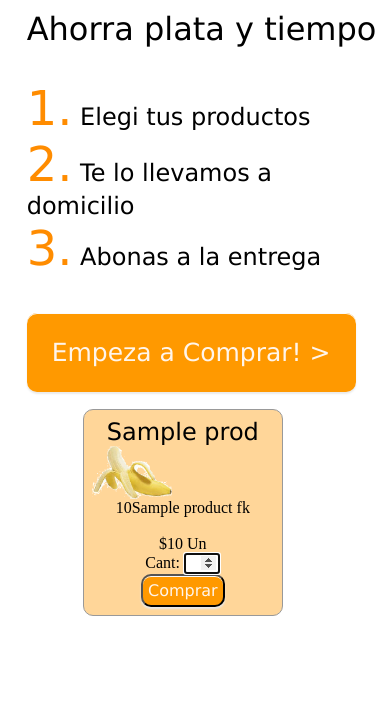
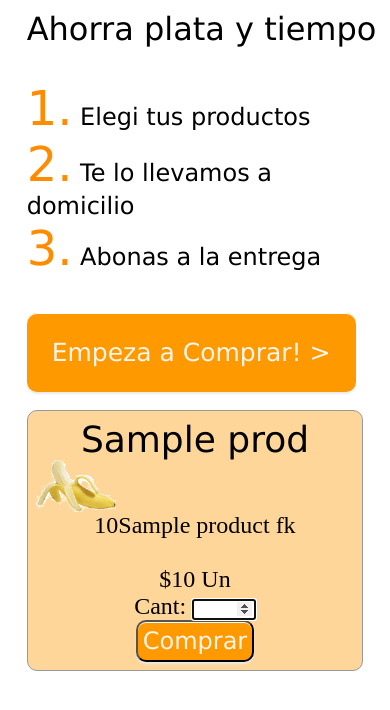
Before and after one commit to stefanoantonel/ChietiV2, a Django app: template chieti/chieti/templates/chieti/homePage.html in a window 390 px wide. Shown: the part 113-823 px from the top of the page. Run offline with Django 3.2, Linux system fonts and the light colour scheme; the template is opened without the code that fills it: most values are stand-ins (such as "Sample title", 1, 10 or a date in 2020); data that the repository does not hold is empty; parts of the project's set-up code (start-up, migrations or seed data) failed here and were passed over; some libraries are stand-ins or nearby versions.

Commit message:
responsive home

```diff
--- a/chieti/chieti/static/chieti/css/mediaQuery.css
+++ b/chieti/chieti/static/chieti/css/mediaQuery.css
@@ -107,13 +107,19 @@
 	clear: both;
 	display:block;
 	float:left;
-	width:85%;
-	margin-left: 20%;
+	width:90%;
+	margin: 5%;
 	margin-top: 2%;
+	font-size: 1.5em;
 	}
 
 	.btn-sesion{
 	text-align: -webkit-center;
 	}
 
+	.divImghome{
+	width:100%;
+
+	}
+
 }
```
